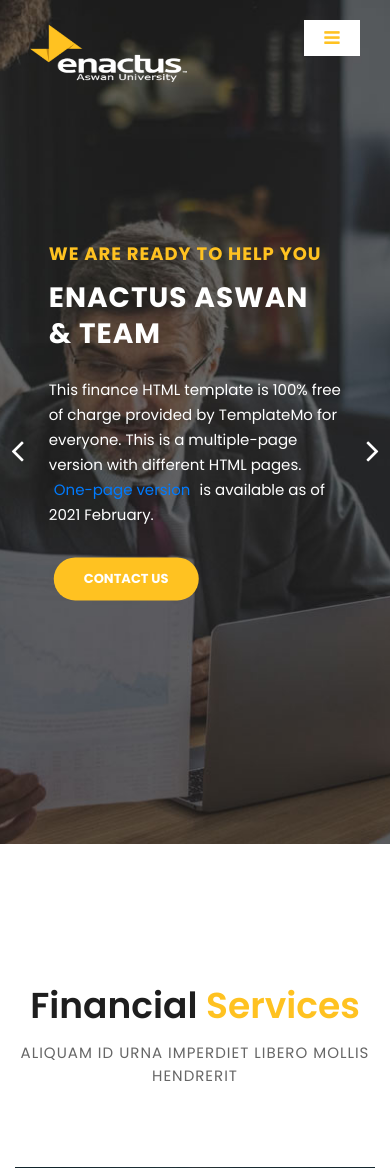
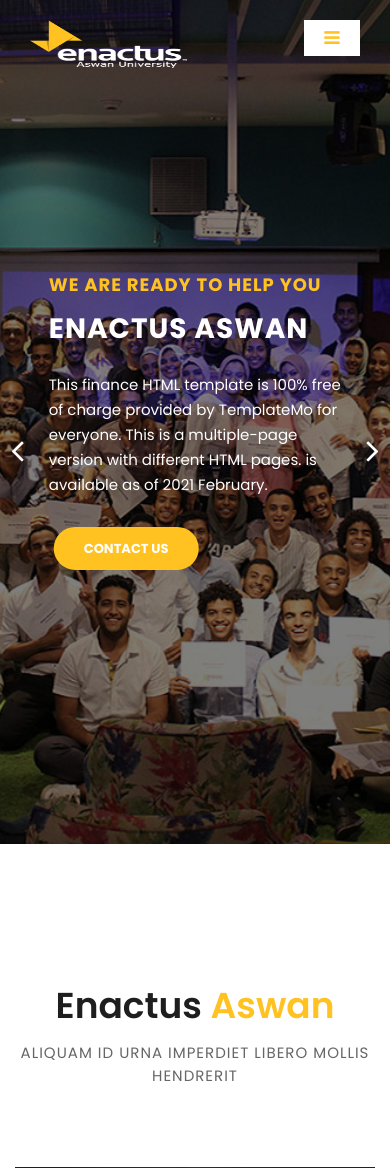
Before and after one commit to Enacts-Aswan/enacts, a PHP site: page / in a window 390 px wide. Shown: the top 1168 px of the page. Run offline with PHP 8.4, Linux system fonts and the light colour scheme; grey boxes labelled with a size stand in for pictures from a placeholder-image service; some libraries are stand-ins or nearby versions.

Commit message:
solve responsive logo bug

```diff
--- a/assets/css/style.css
+++ b/assets/css/style.css
@@ -205,7 +205,7 @@
 	position: absolute;
     width: 160px;
     height: 60px;
-    top: 6px;
+    top: 3px;
 }
 #navbarResponsive {
 	z-index: 999;
@@ -308,15 +308,15 @@
 }
 
 .Modern-Slider .item-1 .img-fill {
-	background-image: url(../images/slide_01.jpg);
+    background-image: linear-gradient( rgba(0, 0, 0, 0.5), rgba(0, 0, 0, 0.5) ), url(../images/home/IMG_0956-edited.jpg);
 }
 
 .Modern-Slider .item-2 .img-fill {
-	background-image: url(../images/slide_02.jpg);
+    background-image: linear-gradient( rgba(0, 0, 0, 0.5), rgba(0, 0, 0, 0.5) ), url(../images/home/IMG_1847.jpg);
 }
 
 .Modern-Slider .item-3 .img-fill {
-	background-image: url(../images/slide_03.jpg);
+    background-image: linear-gradient( rgba(0, 0, 0, 0.5), rgba(0, 0, 0, 0.5) ), url(../images/home/IMG_20190718_162919_245.jpg);
 }
 
 .Modern-Slider .NextArrow{
@@ -1217,14 +1217,15 @@
 	}
 }
 
-@media (max-width: 768px) {
+@media (max-width: 767px) {
 	.navbar .navbar-brand {
 		position: absolute;
 		left: 30px;
-		top: 18px;
+		width: auto;
 	}
-	.navbar .navbar-brand {
-		width: auto;
+	.navbar .navbar-brand .logo {
+		top: 5px;
+		height: 50px;
 	}
 	.navbar:after {
 		display: none;
--- a/include/footer.php
+++ b/include/footer.php
@@ -10,7 +10,7 @@
                 <p>Vivamus tellus mi. Nulla ne cursus elit,vulputate. Sed ne cursus augue hasellus lacinia sapien vitae.</p>
                 <ul class="social-icons">
                 <li>
-                    <a rel="nofollow" href="https://fb.com/templatemo" target="_blank">
+                    <a rel="nofollow" href="#" target="_blank">
                         <i class="fa fa-facebook"></i>
                     </a>
                 </li>
@@ -21,10 +21,10 @@
             <div class="col-md-3 footer-item">
                 <h4>Additional Pages</h4>
                 <ul class="menu-list">
-                <li><a href="#">About Us</a></li>
+                <li><a href="about.php">About Us</a></li>
                 <li><a href="#">How We Work</a></li>
                 <li><a href="#">Quick Support</a></li>
-                <li><a href="#">Contact Us</a></li>
+                <li><a href="contact.php">Contact Us</a></li>
                 <li><a href="#">Privacy Policy</a></li>
                 </ul>
             </div>
--- a/index.php
+++ b/index.php
@@ -11,8 +11,8 @@
             <div class="img-fill">
                 <div class="text-content">
                   <h6>we are ready to help you</h6>
-                  <h4>Enactus Aswan<br>&amp; Team</h4>
-                  <p>This finance HTML template is 100% free of charge provided by TemplateMo for everyone. This is a multiple-page version with different HTML pages. <a href="one-page.html">One-page version</a> is available as of 2021 February.</p>
+                  <h4>Enactus Aswan</h4>
+                  <p>This finance HTML template is 100% free of charge provided by TemplateMo for everyone. This is a multiple-page version with different HTML pages. is available as of 2021 February.</p>
                   <a href="contact.html" class="filled-button">contact us</a>
                 </div>
             </div>
@@ -25,7 +25,7 @@
                   <h6>we are here to support you</h6>
                   <h4>Accounting<br>&amp; Management</h4>
                   <p>You are allowed to use this template for your company websites. You are NOT allowed to re-distribute this template ZIP file on any template download website. Please contact TemplateMo for more detail.</p>
-                  <a href="services.html" class="filled-button">our services</a>
+                  <a href="projects.html" class="filled-button">our projects</a>
                 </div>
             </div>
           </div>
@@ -51,7 +51,7 @@
         <div class="row">
           <div class="col-md-12">
             <div class="section-heading">
-              <h2>Financial <em>Services</em></h2>
+              <h2>Enactus <em>Aswan</em></h2>
               <span>Aliquam id urna imperdiet libero mollis hendrerit</span>
             </div>
           </div>
@@ -218,8 +218,8 @@
         <div class="row">
           <div class="col-md-12">
             <div class="section-heading">
-              <h2>Request a <em>call back</em></h2>
-              <span>Etiam suscipit ante a odio consequat</span>
+              <h2>Send a <em>messsage</em></h2>
+              <span>We appreciate your opinion about us and hope to receive your feedback.</span>
             </div>
           </div>
           <div class="col-md-12">
```
